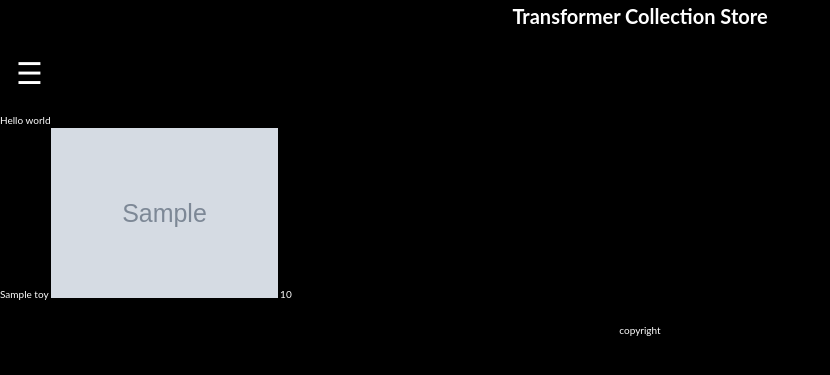
After one commit to ansongu3d/fullstack_site, a Flask app: page /collection in a window 1280 px wide. The commit adds this page. Shown: the top 375 px of the page, without its empty margins (0-830 px from the left). Run offline with Flask 2, Linux system fonts and the light colour scheme; grey boxes marked "Sample" are stand-in pictures; a database or web service that is not in the repository returns one stand-in record (values such as "Sample title"); some libraries are stand-ins or nearby versions.

Commit message:
add collection page

```diff
--- a/app.py
+++ b/app.py
@@ -23,36 +23,41 @@ app.secret_key = SECRET_KEY.encode()
 
 @app.route('/')
 def index():
-    # connection = psycopg2.connect(DATABASE_URL)
-    # cursor = connection.cursor()
-    # cursor.execute("""
-    #     SELECT id, name, image_url1, image_url2, price
-    #     FROM toy
-    #     LIMIT 100
-    # """)
-    # result = cursor.fetchall()
+    return render_template("index.html")
 
-    # toy_collection = result
 
-    # # using the cookie given to us by the browser
-    # # look up username in our DB
-    # user_id_from_encrypted_cookie = session.get("user_id")
-    # if user_id_from_encrypted_cookie:
-    #     cursor.execute("""
-    #         SELECT username
-    #         FROM users
-    #         WHERE id = %s
-    #         LIMIT 1
-    #     """, (user_id_from_encrypted_cookie,))
-    #     result = cursor.fetchone()
-    # else:
-    #     result = None
-    # if result:
-    #     username = result
-    # else:
-    #     username = None
+@app.route('/collection')
+def collection():
+    connection = psycopg2.connect(DATABASE_URL)
+    cursor = connection.cursor()
+    cursor.execute("""
+        SELECT id, name, image_url_1, image_url_2, qty, price
+        FROM toy
+        LIMIT 100
+    """)
+    result = cursor.fetchall()
 
-    return render_template("index.html")
+    toy_collection = result
+
+    # using the cookie given to us by the browser
+    # look up username in our DB
+    user_id_from_encrypted_cookie = session.get("user_id")
+    if user_id_from_encrypted_cookie:
+        cursor.execute("""
+            SELECT username
+            FROM users
+            WHERE id = %s
+            LIMIT 1
+        """, (user_id_from_encrypted_cookie,))
+        result = cursor.fetchone()
+    else:
+        result = None
+    if result:
+        username = result
+    else:
+        username = None
+
+    return render_template("collection.html", toy=toy_collection, username=username)
 
 
 if __name__ == "__main__":
--- a/static/_components.css
+++ b/static/_components.css
@@ -6,7 +6,8 @@
 #hero_pic01 {
   max-width: var(--bp-medium);
   text-align: center;
-  display: block;
+  display: flex;
+  flex: 1;
   margin: auto;
 }
 
--- a/templates/base.html
+++ b/templates/base.html
@@ -5,13 +5,13 @@
     <link rel="stylesheet" href="/static/styles.css" />
   </head>
   <body>
-    <header><h1>Transformer Collection Store</h1></header>
+    <header><h1>Transformer Collection Store</h1>
     <div id="mySidenav" class="sidenav">
       <a href="javascript:void(0)" class="closebtn" onclick="closeNav()"
         >&times;</a
       >
       <a href="#">About</a>
-      <a href="#">Collection</a>
+      <a href="/templates/collection.html">Collection</a>
       <a href="#">Cart</a>
       <a href="#">Contact</a>
     </div>
@@ -19,8 +19,9 @@
     <div id="main">
       <span class="menu" cursor: pointer" onclick="openNav()"
         >&#9776;</span
-      >
-
+      ></header>
+      {% block content %}
+      {% endblock %}
     </div>
 
     <script>
@@ -38,7 +39,6 @@
         document.body.style.backgroundColor = "black";
       }
     </script>
-    {% block main %} going to be replaced {% endblock %}
     <footer>copyright</footer>
   </body>
 </html>
--- /dev/null
+++ b/templates/collection.html
@@ -0,0 +1,16 @@
+{% extends "base.html" %} {% block content %}
+
+<section>
+  <p>Hello world</p>
+  <ul>
+    {% for id, name, image_url_1,image_url_2, qty, price in toy %}
+    <!-- display each food item-->
+    <li style="margin-bottom: 20px">
+      {{ name }}
+      <img height="170" src="{{ image_url_1 }}" alt="{{ name }}" />
+      {{ price }}
+    </li>
+    {% endfor %}
+  </ul>
+</section>
+{% endblock %}
```
Also changed, not shown: templates/index.html (+0 -10 lines).
